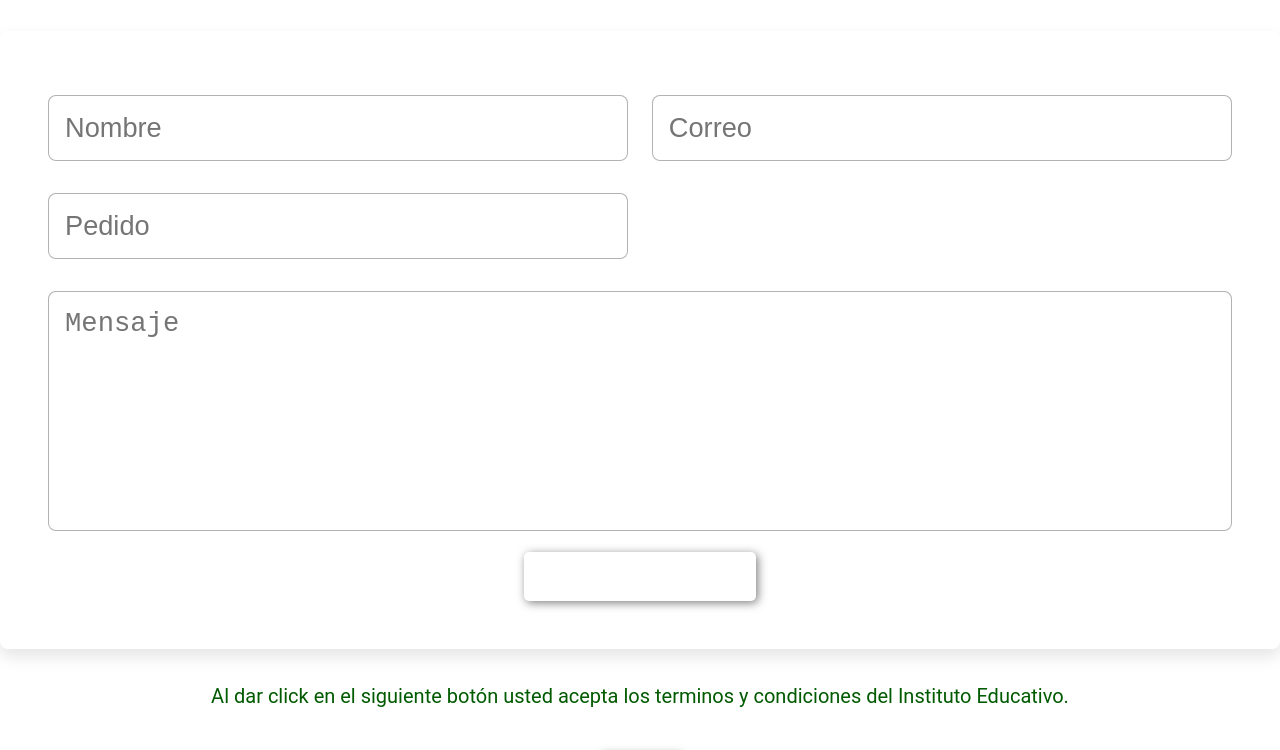
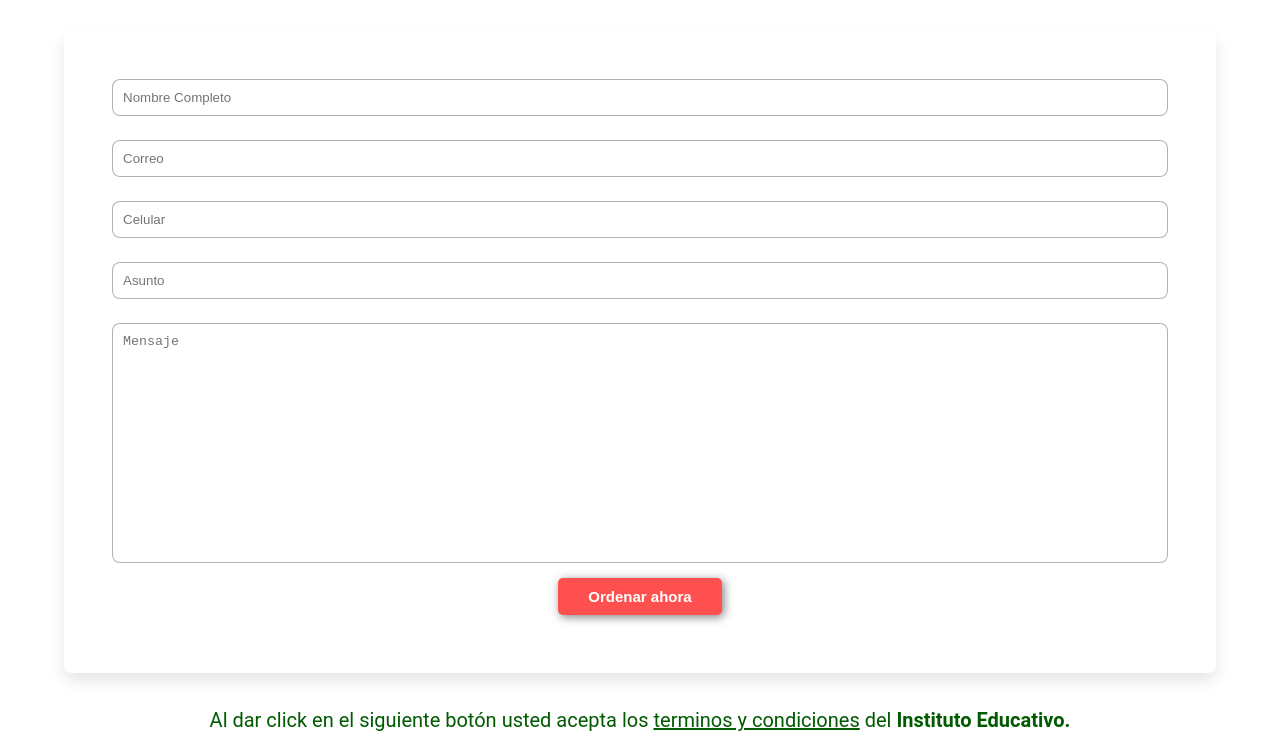
Before and after one commit to omarlopezgarcia/H221S2_29, a plain HTML site: page index.html in a window 1280 px wide. Shown: the part 5429-6179 px from the top of the page. Drawn offline with nearby package versions, Linux system fonts and the light colour scheme; files whose address does not match are found by name.

Commit message:
Nuevos Cambios

```diff
--- a/index.html
+++ b/index.html
@@ -273,12 +273,17 @@
                 <div id="form" class="row">
                     <form class="form">
                         <div class="inputBox">
-                            <input id="NOMMAT" placeholder="Nombre" type="text" class="form-control" />
+                            <input id="NOMMAT" placeholder="Nombre Completo" type="text" class="form-control" />
+                        </div><br>
+                        <div class="inputBox">
                             <input id="EMAMAT" placeholder="Correo" type="text" class="form-control" />
-                        </div>
+                        </div><br>
                         <div class="inputBox">
-                            <input id="ASUMAT" placeholder="Pedido" type="text" class="form-control" />
-                        </div>
+                            <input id="CELMAT" placeholder="Celular" type="text" class="form-control" />
+                        </div><br>
+                        <div class="inputBox">
+                            <input id="ASUMAT" placeholder="Asunto" type="text" class="form-control" />
+                        </div><br>
                         <textarea id="DESCMAT" placeholder="Mensaje" cols="30" rows="10" class="form-control"></textarea>
                         <button id="btnCrear" type="submit" class="btn btn-secondary">
                             Ordenar ahora
@@ -289,7 +294,7 @@
         </div>
         <script src="resources/js/bootstrap.bundle.min.js"></script>
         <script src="resources/registro.js"></script>
-        <p class="terminos">Al dar click en el siguiente botón usted acepta los terminos y condiciones del Instituto Educativo.</p>
+        <p class="terminos">Al dar click en el siguiente botón usted acepta los <u>terminos y condiciones</u> del <b>Instituto Educativo.</b></p>
                 <button id="openterm" class="botonterminos">Acepto</button>
                 <div id="modalterm_container" class="modalterm-container">
                     <div class="modalterm">
--- a/resources/connect.js
+++ b/resources/connect.js
@@ -33,6 +33,7 @@ app.post("/api/MATRICULA", (req, res) => {
 	let data = {
     	NOMMAT: req.body.NOMMAT,
     	EMAMAT: req.body.EMAMAT,
+		CELMAT: req.body.CELMAT,
     	ASUMAT: req.body.ASUMAT,
     	DESCMAT: req.body.DESCMAT,
 	};
--- a/resources/css/styles.css
+++ b/resources/css/styles.css
@@ -1,5 +1,5 @@
-:root{
-  --red:#ff3838;
+.row{
+  width: 90%;
 }
 
 .order .row{
@@ -10,10 +10,6 @@
   flex-wrap: wrap;
   gap:1.5rem;
   border-radius: .5rem;
-}
-
-.order .row .image{
-  flex:1 1 30rem;
 }
 
 .order .row form{
@@ -28,14 +24,12 @@
 }
 
 .order .row form .inputBox input, .order .row form textarea{
-  padding:1rem;
-  margin:1rem 0;
-  font-size: 1.7rem;
+  padding: 10px;
   color:#333;
   text-transform: none;
   border:.1rem solid rgba(0,0,0,.3);
   border-radius: .5rem;
-  width:49%;
+  width:100%;
 }
 
 .order .row form textarea{
@@ -44,10 +38,12 @@
   height:15rem;
 }
 
-.order .row form .btn{
-  background:none;
+#btnCrear{
+  background: rgb(255, 80, 80);
+  margin: 10px;
+  font-size: 15px;
 }
 
-.order .row form .btn:hover{
-  background:var(--red);
+#btnCrear:hover{
+  background: rgb(211, 89, 89);
 }
--- a/resources/registro.js
+++ b/resources/registro.js
@@ -3,6 +3,7 @@ let resultados = '';
 const formArticulo = document.querySelector("form");
 const NOMMAT = document.getElementById("NOMMAT");
 const EMAMAT = document.getElementById("EMAMAT");
+const CELMAT = document.getElementById("CELMAT");
 const ASUMAT = document.getElementById("ASUMAT");
 const DESCMAT = document.getElementById("DESCMAT");
 var opcion = '';
@@ -16,7 +17,7 @@ formArticulo.addEventListener('submit',
     (e) => {
    	 e.preventDefault();
    	 if (opcion == 'crear') {
-   		 if (NOMMAT.value == "" || EMAMAT.value == "" || ASUMAT.value == "" || DESCMAT.value == "") {
+   		 if (NOMMAT.value == "" || EMAMAT.value == "" || CELMAT.value == "" || ASUMAT.value == "" || DESCMAT.value == "") {
        		 alert("Asegúrese de que todos los campos estén completos");
        		 return false;
    		 } else {
@@ -32,6 +33,7 @@ formArticulo.addEventListener('submit',
                    		 {
                        		 NOMMAT: NOMMAT.value,
                        		 EMAMAT: EMAMAT.value,
+							 CELMAT: CELMAT.value,
                        		 ASUMAT: ASUMAT.value,
                        		 DESCMAT: DESCMAT.value,
                    		 }
```
